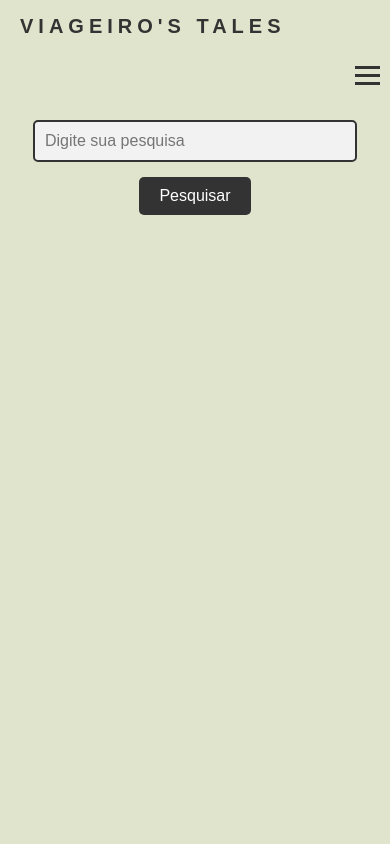
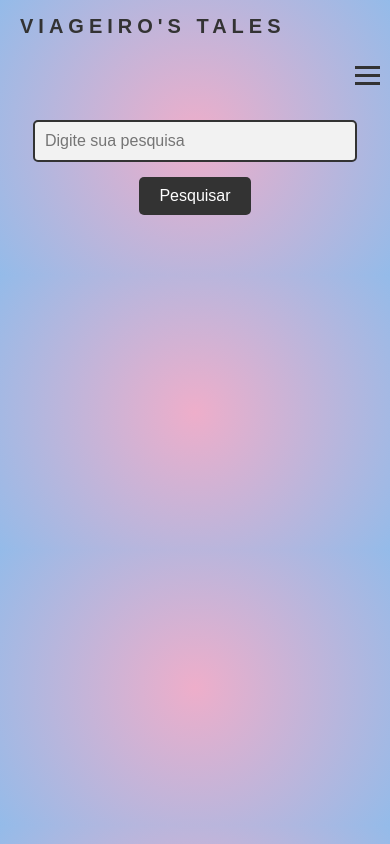
Before and after one commit to Everttoncrd/galeria, a plain HTML site: page index.html in a window 390 px wide. Drawn offline with Linux system fonts and the light colour scheme; no server answers.

Commit message:
mudança no css e em telas responsivas

```diff
--- a/java.js
+++ b/java.js
@@ -134,6 +134,11 @@ function handleScroll() {
   }
 }
 
+
+if (window.innerWidth < 768) {
+  window.addEventListener('scroll', handleScroll);
+}
+
 // Seletor para os links do menu
 const menuLinks = document.querySelectorAll('.header ul li a');
 
--- a/style.css
+++ b/style.css
@@ -2,7 +2,9 @@ body {
   margin: 0;
   padding: 0;
   font-family: Arial, sans-serif;
-  background-color: #E0E4CC;
+  background: rgb(238,174,202);
+background: radial-gradient(circle, rgba(238,174,202,1) 0%, rgba(148,187,233,1) 100%);
+
   }
 
 .header h1 {
```
Also changed, not shown: bg.jpg (added).
